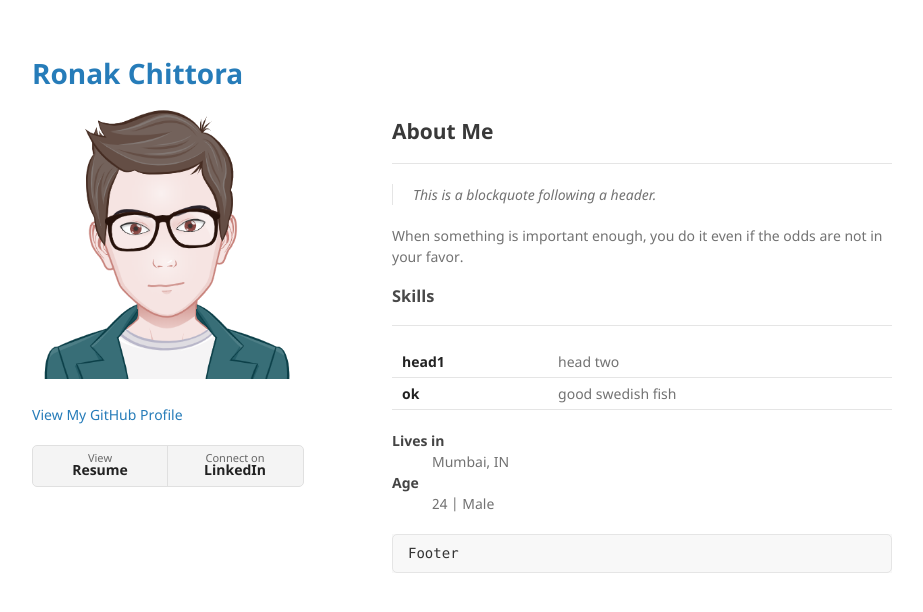
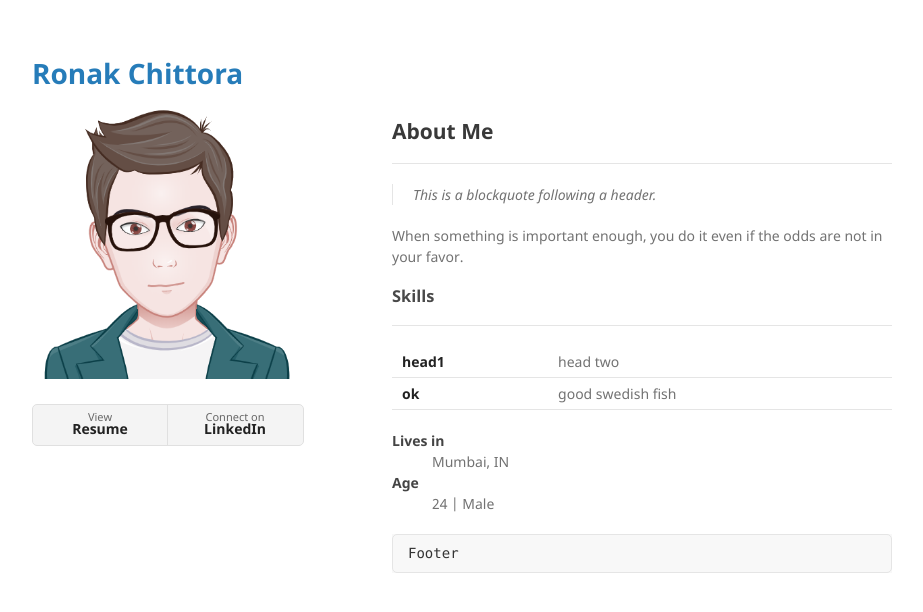
Before and after one commit to ronakchittora/ronakchittora.github.io, a Jekyll site: the page built from index.md, in a window 1280 px wide. Shown: the top 612 px of the page, without its empty margins (178-1101 px from the left). Built offline with Jekyll 4.4.1, drawn with Linux system fonts in a browser that asks for light colours; our own code applies the rules of GitHub Pages for plain Markdown files; the repository's description, which GitHub fills in, is left out; some of the changed lines change nothing that is shown.

Commit message:
Update default.html

```diff
--- a/_layouts/default.html
+++ b/_layouts/default.html
@@ -26,14 +26,16 @@
         <p class="view"><a href="{{ site.github.repository_url }}">View the Project on GitHub <small>{{ site.github.repository_nwo }}</small></a></p>
         {% endif %}
 
+        <!--
         {% if site.github.is_user_page %}
         <p class="view"><a href="{{ site.github.owner_url }}">View My GitHub Profile</a></p>
         {% endif %}
+-->
 
         {% if site.show_downloads %}
         <ul class="downloads">
-          <li><a href="{{ site.github.zip_url }}">View <strong>Resume</strong></a></li>
-          <li><a href="{{ site.github.repository_url }}">Connect on <strong>LinkedIn</strong></a></li>
+          <li><a href="{{./another-page.html}}">View <strong>Resume</strong></a></li>
+          <li><a href="https://in.linkedin.com/in/ronakchittora">Connect on <strong>LinkedIn</strong></a></li>
         </ul>
         {% endif %}
       </header>
```
